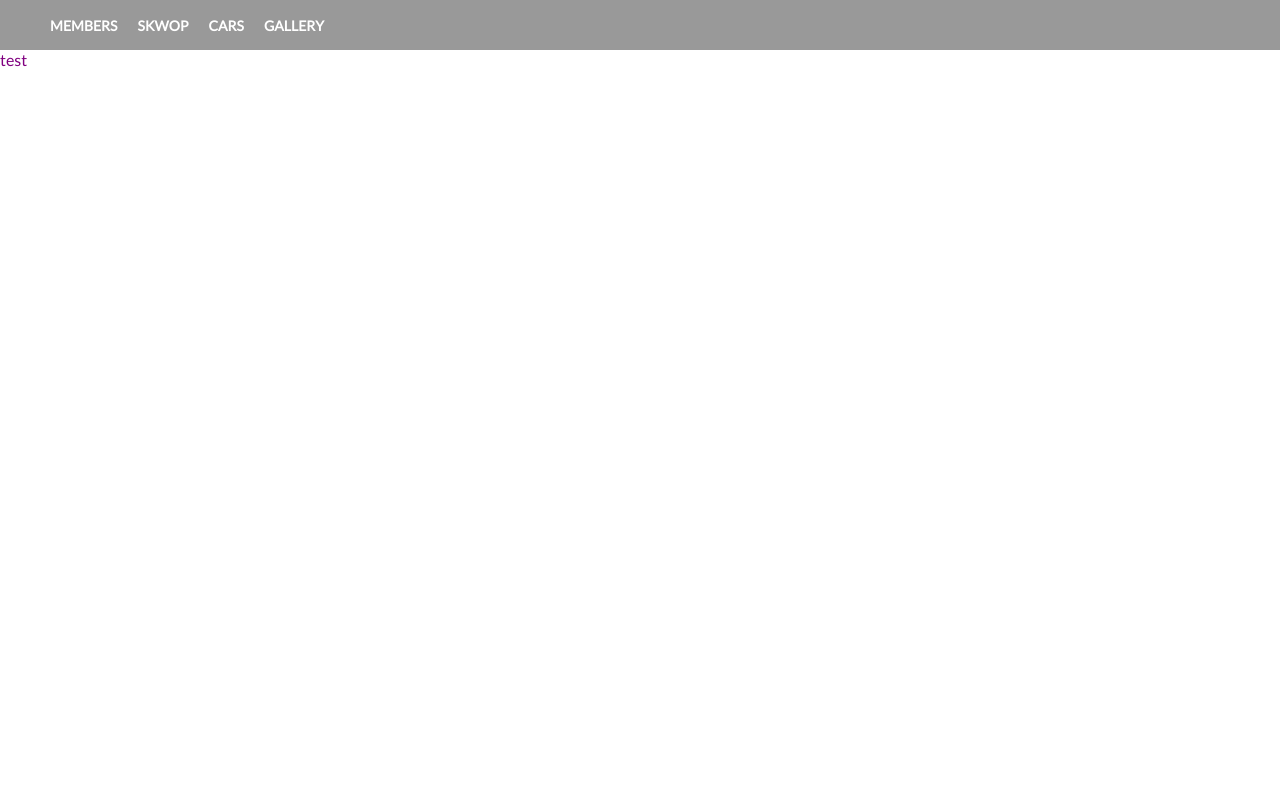
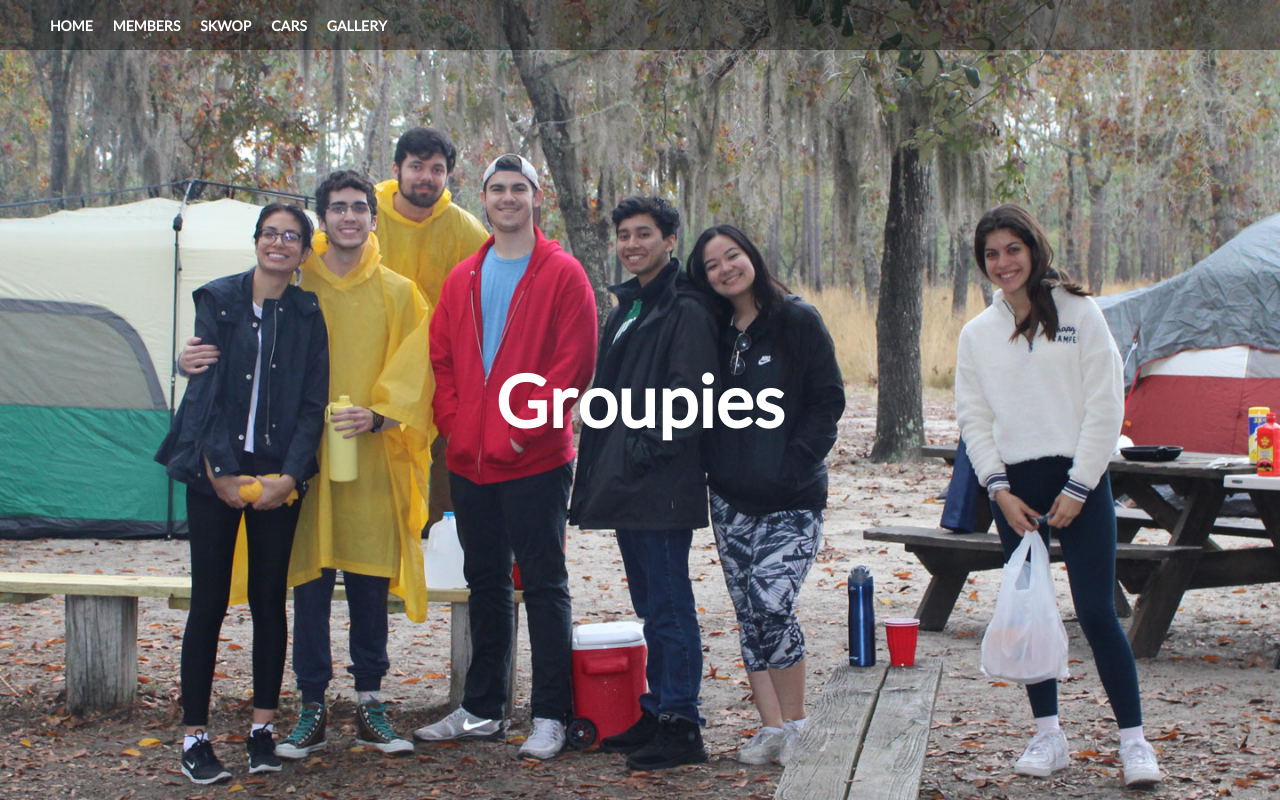
Before and after one commit to doubleodenis/groupies, a Gatsby site: page / in a window 1280 px wide. Built offline with nearby package versions, Linux system fonts and the light colour scheme; Gatsby itself is replaced by a stand-in of ours.

Commit message:
Setting up home page and navbar, and basic images

```diff
--- a/gatsby-config.js
+++ b/gatsby-config.js
@@ -1,6 +1,9 @@
 module.exports = {
     plugins: [
         `gatsby-plugin-styled-components`,
-        `gatsby-plugin-react-helmet`
+        `gatsby-plugin-react-helmet`,
+        `gatsby-plugin-image`,
+        `gatsby-plugin-sharp`,
+        `gatsby-transformer-sharp`,
     ],
   }
--- a/package.json
+++ b/package.json
@@ -18,8 +18,12 @@
   "dependencies": {
     "babel-plugin-styled-components": "^1.12.0",
     "gatsby": "^2.26.1",
+    "gatsby-plugin-image": "^1.0.1",
     "gatsby-plugin-react-helmet": "^3.7.0",
+    "gatsby-plugin-sharp": "^3.0.1",
     "gatsby-plugin-styled-components": "^3.7.0",
+    "gatsby-source-filesystem": "^3.0.0",
+    "gatsby-transformer-sharp": "^3.0.0",
     "react": "^16.13.1",
     "react-dom": "^16.13.1",
     "react-helmet": "^6.1.0",
--- /dev/null
+++ b/src/components/Hero.js
@@ -0,0 +1,32 @@
+import React from "react";
+import styled from "styled-components";
+
+const Background = styled.div`
+    background-image: url(/groupies-group-camping-optimized.jpg);
+    background-position: center;
+    background-repeat: no-repeat;
+    background-size: cover;
+    position: relative;
+    height: 100vh;
+    width: 100vw;
+    display: flex;
+    align-items: center;
+    justify-content: center;
+`;
+
+const Header = styled.h1`
+    font-size: 72px;
+    font-weight: bold;
+    color: white;
+`;
+const Hero = ({children}) => {
+    return (
+        <Background >
+
+            <Header>Groupies</Header>
+
+        </Background>
+    )
+}
+
+export default Hero;
--- a/src/components/Layout.js
+++ b/src/components/Layout.js
@@ -1,7 +1,8 @@
 import React from 'react';
 import Navbar from '../components/Navbar';
+import Hero from "../components/Hero";
 import { createGlobalStyle } from "styled-components"
-import { Helmet } from "react-helmet"
+import { Helmet } from "react-helmet";
 
 const GlobalStyle = createGlobalStyle`
   html, body {
@@ -19,7 +20,7 @@ const GlobalStyle = createGlobalStyle`
 `
 
 
-const Layout = ({ children }) => {
+const Layout = ({ children, staticNav }) => {
     return (
         <div>
             <Helmet>
@@ -31,7 +32,8 @@ const Layout = ({ children }) => {
                 <link href="https://fonts.googleapis.com/css?family=Lato" rel="stylesheet" type="text/css"></link>
             </Helmet>
             <GlobalStyle theme="purple" />
-            <Navbar />
+            <Navbar staticNav={staticNav}/>
+
             {children}
         </div>
     )
--- a/src/components/Navbar.js
+++ b/src/components/Navbar.js
@@ -22,21 +22,25 @@ const ListItem = styled.li`
 `;
 
 
-const Nav = styled.nav`
+const Nav = styled.nav(({ staticNav }) => `
     width: 100%;
     height: 50px;
     background: transparent;
     background-color: rgba(0,0,0,.4);
-`;
+    position: ${staticNav ? 'fixed' : 'unset'};
+    z-index: 1;
+`);
 
 function toggleNightMode() {
 
 }
 
-const Navbar = () => {
+const Navbar = ({ staticNav }) => {
     return (
-        <Nav>
+        <Nav staticNav={staticNav}>
             <List >
+
+                <NavItem to="/">HOME</NavItem>
                 <NavItem to="/members">MEMBERS</NavItem>
                 <NavItem to="/skwop">SKWOP</NavItem>
                 <NavItem to="/cars">CARS</NavItem>
--- a/src/pages/index.js
+++ b/src/pages/index.js
@@ -1,6 +1,7 @@
 import * as React from "react";
 import styled from "styled-components"
 import Layout from "../components/Layout";
+import Hero from '../components/Hero';
 
 const Container = styled.div`
   margin: 3rem auto;
@@ -15,8 +16,10 @@ const Container = styled.div`
 const IndexPage = () => {
   return (
     <main>
-      <Layout>
-        test
+      <Layout staticNav>
+        <Hero>
+
+        </Hero>
       </Layout>
     </main>
   )
--- a/src/pages/members.js
+++ b/src/pages/members.js
@@ -1,11 +1,12 @@
 import * as React from "react"
 import Layout from '../components/Layout';
+import MemberRow from "../components/MemberRow";
 
 // markup
 const MembersPage = () => {
   return (
     <Layout>
-
+      <MemberRow />
     </Layout>
   )
 }
--- a/src/styles/global.css
+++ b/src/styles/global.css
@@ -13,6 +13,7 @@ html, body {
 }
 body {
     margin: 0;
+    color: black;
 }
 
 body.modal-open {
```
Also changed, not shown: src/components/AnimatedProgressBar.js (added, +10 -0 lines), src/components/MemberRow.js (added, +57 -0 lines), src/images/lynch.jpg (added), src/images/lynch_drums.gif (added), static/favicon.ico (added), static/groupies-group-camping-optimized.jpg (added), 1 other file.
